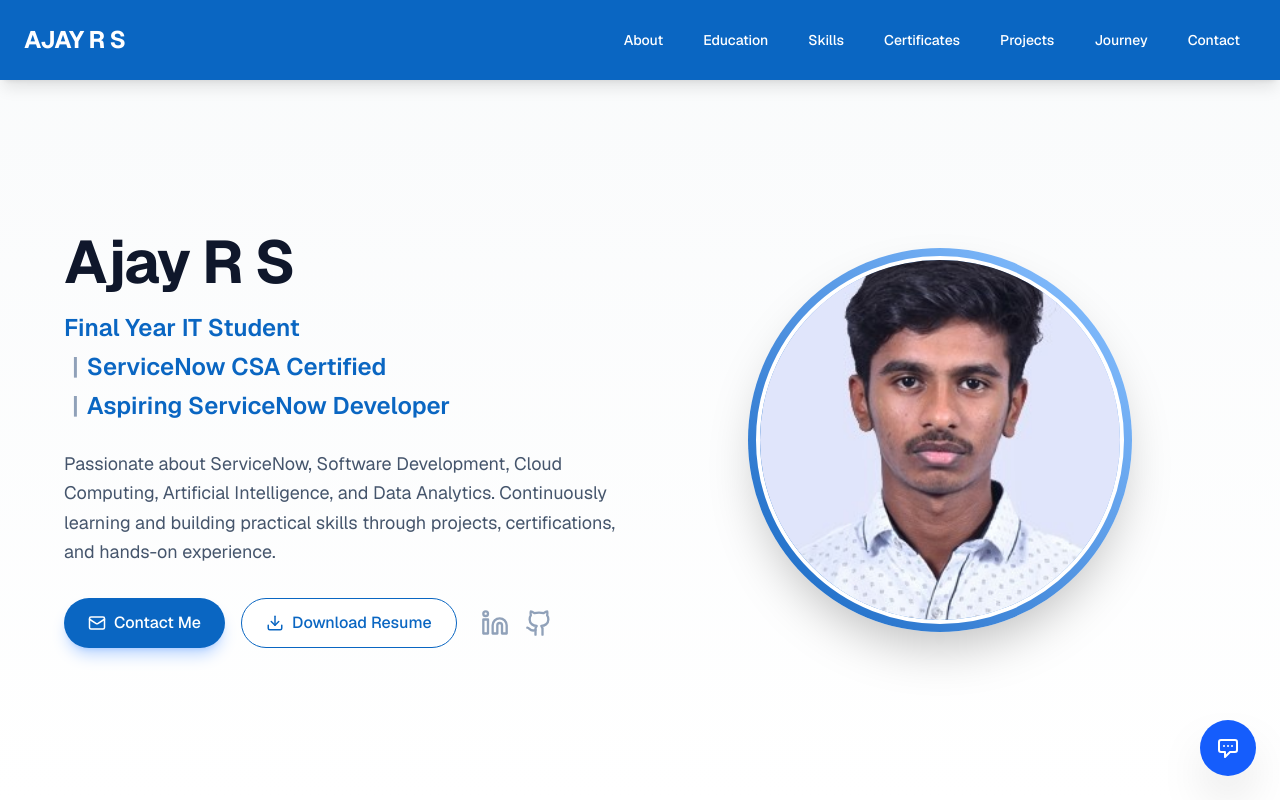
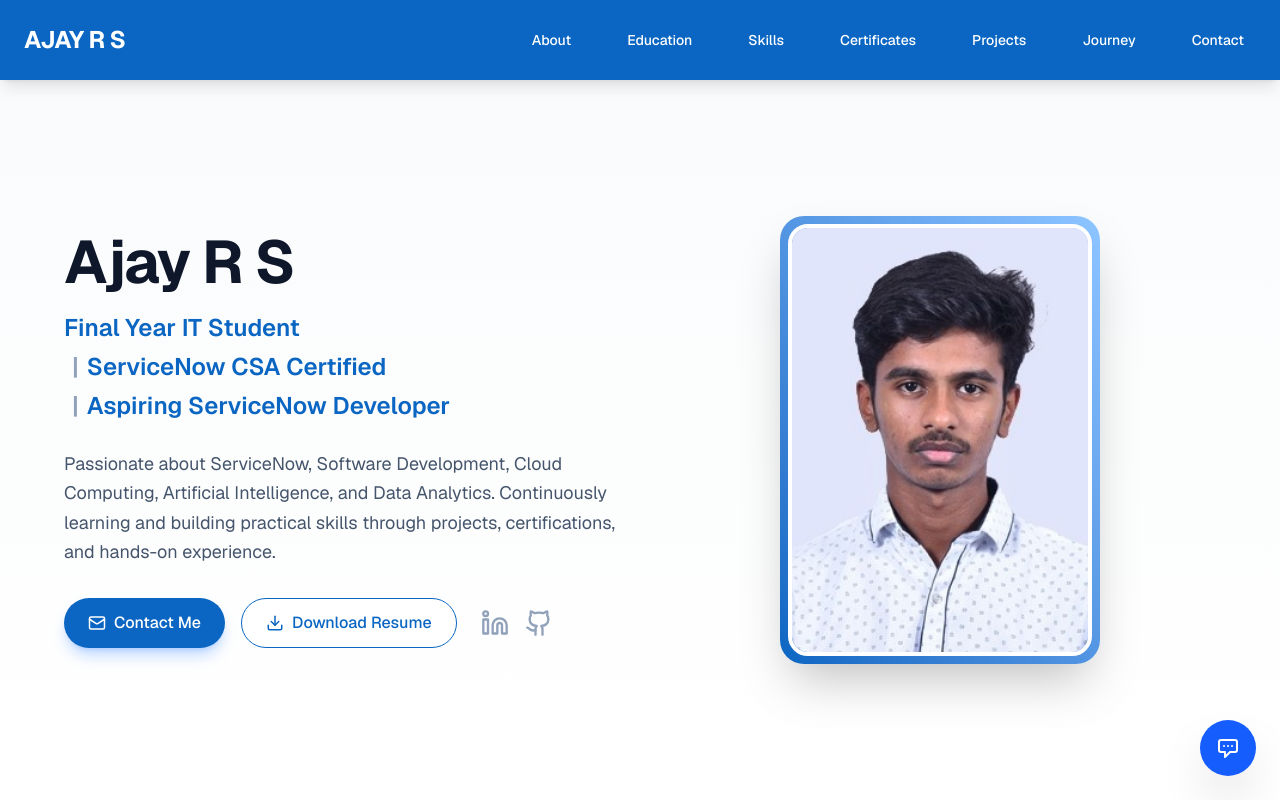
Before and after one commit to AjayyIT/ajay-portfolio, a Next.js app: page / in a window 1280 px wide. Shown: the top 800 px of the page. Built offline with nearby package versions, Linux system fonts and the light colour scheme.

Commit message:
Updated profile picture

```diff
--- a/app/page.tsx
+++ b/app/page.tsx
@@ -128,20 +128,22 @@ export default function Portfolio() {
     visible: { opacity: 1, y: 0, transition: { duration: 0.6 } }
   };
 
-  // Ensure 9 certificates are shown natively
   const visibleCertifications = showAllCerts ? certifications : certifications.slice(0, 9);
 
-  // FIX: Custom Smooth Scroll Function to handle mobile menu closing & offset
+  // Custom Smooth Scroll Function with Mobile Fix
   const scrollToSection = (e: React.MouseEvent<HTMLAnchorElement>, href: string) => {
     e.preventDefault();
-    setIsMenuOpen(false); // Close mobile menu
 
     const element = document.querySelector(href);
     if (element) {
-      // Calculate position minus the 80px fixed header
       const top = element.getBoundingClientRect().top + window.scrollY - 80;
       window.scrollTo({ top, behavior: 'smooth' });
     }
+
+    // Delay closing the mobile menu slightly to prevent the scroll from being cancelled
+    setTimeout(() => {
+      setIsMenuOpen(false);
+    }, 150);
   };
 
   // Contact Form Handler
@@ -149,12 +151,9 @@ export default function Portfolio() {
     e.preventDefault();
     setIsSubmitting(true);
 
-    // Simulate network request (Replace this setTimeout with a Web3Forms fetch request later)
     setTimeout(() => {
       setIsSubmitting(false);
       setSubmitStatus('success');
-
-      // Reset form status after 4 seconds
       setTimeout(() => setSubmitStatus('idle'), 4000);
     }, 1500);
   };
@@ -170,13 +169,14 @@ export default function Portfolio() {
               AJAY R S
             </a>
 
-            <div className="hidden lg:flex items-center gap-2">
+            {/* Added gap-6 (more spacing) between header links */}
+            <div className="hidden lg:flex items-center gap-6 xl:gap-8">
               {navLinks.map((link) => (
                 <a
                   key={link.name}
                   href={link.href}
                   onClick={(e) => scrollToSection(e, link.href)}
-                  className="text-sm font-medium px-4 py-2.5 rounded-lg hover:bg-[#004182] transition-all duration-200 cursor-pointer"
+                  className="text-sm font-medium px-3 py-2 rounded-lg hover:bg-[#004182] transition-all duration-200 cursor-pointer"
                 >
                   {link.name}
                 </a>
@@ -240,9 +240,14 @@ export default function Portfolio() {
               </div>
             </div>
           </motion.div>
+
           <motion.div initial={{ opacity: 0, scale: 0.9 }} animate={{ opacity: 1, scale: 1 }} transition={{ duration: 0.8 }} className="flex justify-center">
-            <div className="w-72 h-72 md:w-96 md:h-96 rounded-full bg-gradient-to-tr from-[#0A66C2] to-blue-300 p-2 shadow-2xl mt-12 md:mt-0">
-              <div className="w-full h-full rounded-full border-4 border-white overflow-hidden bg-slate-200 flex items-center justify-center">
+            {/* PROFILE PICTURE
+              Updated to Vertical Rectangle (w-64 h-[22rem] md:w-80 md:h-[28rem])
+              Added transition-transform and hover:scale-105 for the zoom effect
+            */}
+            <div className="w-64 h-[22rem] md:w-80 md:h-[28rem] rounded-3xl bg-gradient-to-tr from-[#0A66C2] to-blue-300 p-2 shadow-2xl mt-12 md:mt-0 transition-transform duration-300 hover:scale-105 cursor-pointer">
+              <div className="w-full h-full rounded-[1.25rem] border-4 border-white overflow-hidden bg-slate-200 flex items-center justify-center">
                 <img src="/certificates/photo.jpg" alt="Ajay RS" className="w-full h-full object-cover" />
               </div>
             </div>
@@ -272,7 +277,7 @@ export default function Portfolio() {
         </motion.div>
       </section>
 
-      {/* 3. EDUCATION TIMELINE */}
+      {/* 3. EDUCATION */}
       <section id="education" className="py-24 px-6 bg-white">
         <motion.div initial="hidden" whileInView="visible" viewport={{ once: true }} variants={fadeIn} className="max-w-4xl mx-auto">
           <h2 className="text-3xl font-bold mb-12 text-center text-slate-900 flex items-center justify-center gap-3">
```
